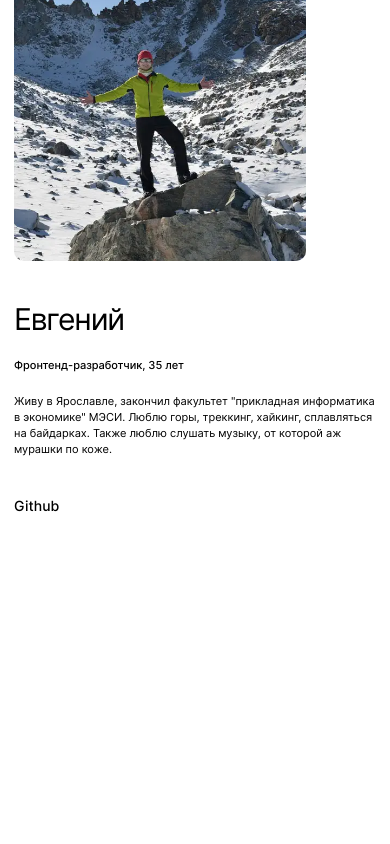
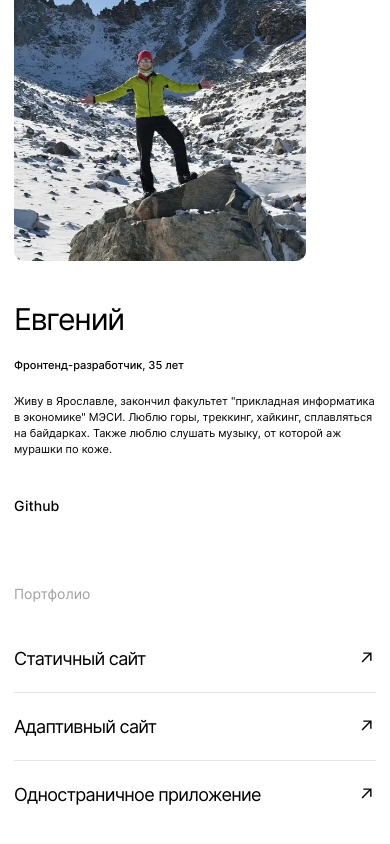
Before and after one commit to JekaEvgeniy/movies-explorer-frontend, a React (Create React App) app: page / in a window 390 px wide. Shown: the part 2198-3042 px from the top of the page. Before the commit the page ends 2742 px from the top, so only its background shows below. Built offline with nearby package versions, Linux system fonts and the light colour scheme.

Commit message:
import Portfolio

```diff
--- a/src/components/Main/Main.js
+++ b/src/components/Main/Main.js
@@ -5,6 +5,7 @@ import Promo from "../Promo/Promo";
 import AboutProject from "../AboutProject/AboutProject";
 import Techs from "../Techs/Techs";
 import AboutMe from "../AboutMe/AboutMe";
+import Portfolio from "../Portfolio/Portfolio";
 
 function Main() {
   return (
@@ -15,6 +16,7 @@ function Main() {
         <AboutProject />
         <Techs />
         <AboutMe />
+        <Portfolio />
       </main>
     </>
   );
--- /dev/null
+++ b/src/components/Portfolio/Portfolio.css
@@ -0,0 +1,132 @@
+.portfolio {
+  padding-left  : 70px;
+  padding-right : 70px;
+  padding-top   : 40px;
+  padding-bottom: 106px;
+}
+
+@media all and (min-width: 768px) and (max-width: 1024px) {
+  .portfolio {
+    padding-left : 50px;
+    padding-right: 50px;
+  }
+}
+
+@media all and (max-width: 767px) {
+  .portfolio {
+    padding-left : 18px;
+    padding-right: 18px;
+  }
+}
+
+@media all and (max-width: 767px) {
+  .portfolio {
+    padding-left  : 14px;
+    padding-right : 14px;
+    padding-bottom: 50px;
+  }
+}
+
+.portfolio__section-header {
+  display    : block;
+  margin     : 0;
+  font-size  : 18px;
+  font-weight: 400;
+  line-height: 20px;
+  color      : #A0A0A0;
+}
+
+@media all and (max-width: 767px) {
+  .portfolio__section-header {
+    font-size: 14px;
+  }
+}
+
+.portfolio-items {
+  all           : unset;
+  display       : flex;
+  flex-direction: column;
+  margin-top    : 29px;
+}
+
+@media all and (max-width: 767px) {
+  .portfolio-items {
+    margin-top: 21px;
+  }
+}
+
+.portfolio-items__item {
+  all       : unset;
+  border-top: 1px solid #E8E8E8;
+}
+
+@media all and (max-width: 767px) {
+  .portfolio-items__item {
+    border-color: #E6E6E6;
+  }
+}
+
+.portfolio-items__item:first-child {
+  border-top: none;
+}
+
+.portfolio__link {
+  display        : flex;
+  align-items    : center;
+  gap            : 0 20px;
+  padding        : 20px 6px 19px 0;
+  color          : #000;
+  text-decoration: none;
+  transition     : opacity 0.3s ease-in-out;
+}
+
+.portfolio__link:hover {
+  opacity: 0.7;
+}
+
+.portfolio__link-title {
+  flex          : 1;
+  font-size     : 30px;
+  font-weight   : 400;
+  line-height   : 50px;
+  letter-spacing: -1.2px;
+}
+
+@media all and (min-width: 768px) and (max-width: 1024px) {
+  .portfolio__link-title {
+    font-size     : 28px;
+    line-height   : 50px;
+    letter-spacing: -1.12px;
+  }
+}
+
+@media all and (max-width: 767px) {
+  .portfolio__link-title {
+    font-size     : 18px;
+    line-height   : 28px;
+    letter-spacing: -0.72px;
+  }
+}
+
+.portfolio__link-ico {
+  margin-top: 4px;
+  flex      : 0 0 auto;
+  width     : 18px;
+  height    : 17px;
+}
+
+@media all and (min-width: 768px) and (max-width: 1024px) {
+  .portfolio__link-ico {
+    width : 17px;
+    height: 16px;
+  }
+}
+
+@media all and (max-width: 767px) {
+  .portfolio__link-ico {
+    width     : 11px;
+    height    : 11px;
+    margin-top: 0;
+    transform : translate(2px, -2px);
+  }
+}
--- /dev/null
+++ b/src/components/Portfolio/Portfolio.js
@@ -0,0 +1,44 @@
+import React from "react";
+import Sprite from '../../images/common/sprite.svg';
+
+function Portfolio(){
+  return (
+    <section className="portfolio">
+      <h2 className="portfolio__section-header">Портфолио</h2>
+
+      <ul className="portfolio-items">
+        <li className="portfolio-items__item">
+          <a href="https://jekaevgeniy.github.io/russian-travel/index.html" className="portfolio__link" target="_blank">
+            <span className="portfolio__link-title">Статичный сайт</span>
+            <span className="portfolio__link-ico">
+              <svg className="image-contain" xmlns="http://www.w3.org/2000/svg">
+                <use href={`${Sprite}#portfolio-arrow`}></use>
+              </svg>
+            </span>
+          </a>
+        </li>
+        <li className="portfolio-items__item">
+          <a href="https://jekaevgeniy.github.io/russian-travel/index.html" className="portfolio__link" target="_blank">
+            <span className="portfolio__link-title">Адаптивный сайт</span>
+            <span className="portfolio__link-ico">
+              <svg className="image-contain" xmlns="http://www.w3.org/2000/svg">
+                <use href={`${Sprite}#portfolio-arrow`}></use>
+              </svg>
+            </span>
+          </a>
+        </li>
+        <li className="portfolio-items__item">
+          <a href="https://jekaevgeniy.github.io/mesto/index.html" className="portfolio__link" target="_blank">
+            <span className="portfolio__link-title">Одностраничное приложение</span>
+            <span className="portfolio__link-ico">
+              <svg className="image-contain" xmlns="http://www.w3.org/2000/svg">
+                <use href={`${Sprite}#portfolio-arrow`}></use>
+              </svg>
+            </span>
+          </a>
+        </li>
+      </ul>
+    </section>
+  );
+}
+export default Portfolio;
--- a/src/index.css
+++ b/src/index.css
@@ -18,3 +18,4 @@
 @import url(./components/Progressbar/Progressbar.css);
 @import url(./components/Techs/Techs.css);
 @import url(./components/AboutMe/AboutMe.css);
+@import url(./components/Portfolio/Portfolio.css);
```
